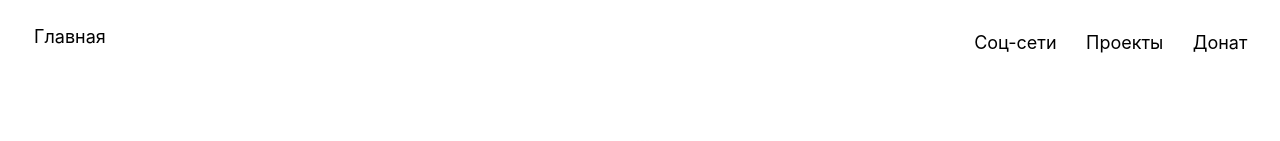
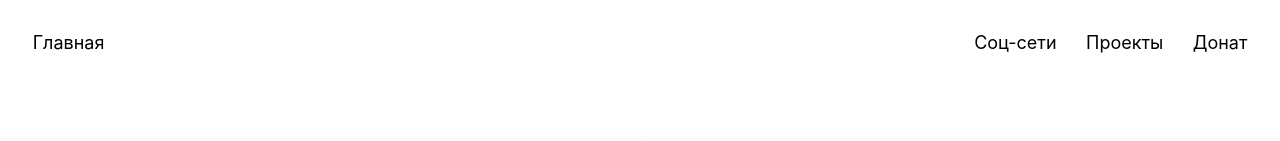
Before and after one commit to realgreysoul/website, a Next.js app: page / in a window 1280 px wide. Shown: the top 141 px of the page. Built offline with nearby package versions, Linux system fonts and the light colour scheme.

Commit message:
Update navbar.module.css

```diff
--- a/styles/navbar.module.css
+++ b/styles/navbar.module.css
@@ -29,7 +29,7 @@
   display: flex;
   color: black;
   text-align: center;
-  padding: 14px 16px;
+  padding: 20px 14.7px;
   text-decoration: none;
   max-width: min-content;
 }
```
